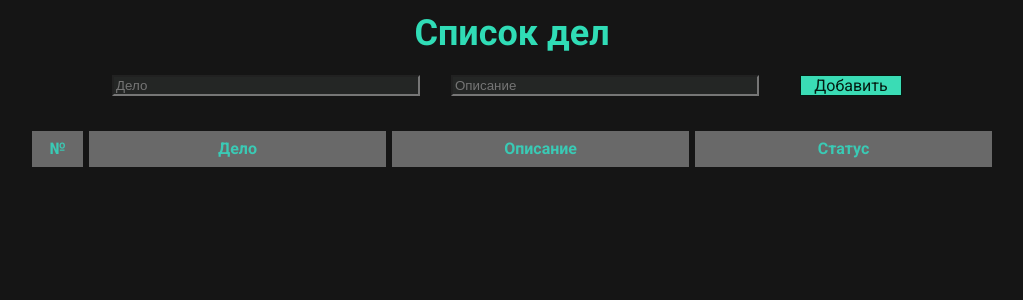
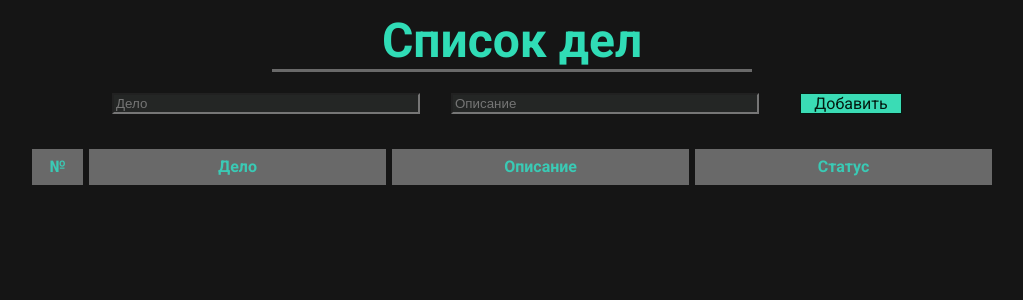
Before and after one commit to BrynkinSergey/react-todo, a React (Create React App) app: page / in a window 1280 px wide. Shown: the top 300 px of the page, without its empty margins (128-1151 px from the left). Built offline with nearby package versions, Linux system fonts and the light colour scheme.

Commit message:
update title styles

```diff
--- a/src/components/Todo/components/Title/Title.css
+++ b/src/components/Todo/components/Title/Title.css
@@ -1,5 +1,9 @@
 .title {
     color: #30dcb6;
-    font-size: 36px;
+    font-size: 48px;
     margin: 12px 0 16px 0;
+    text-align: center;
+    width: 40%;
+    max-width: 480px;
+    border-bottom: 3px solid #696969;
 }
```
